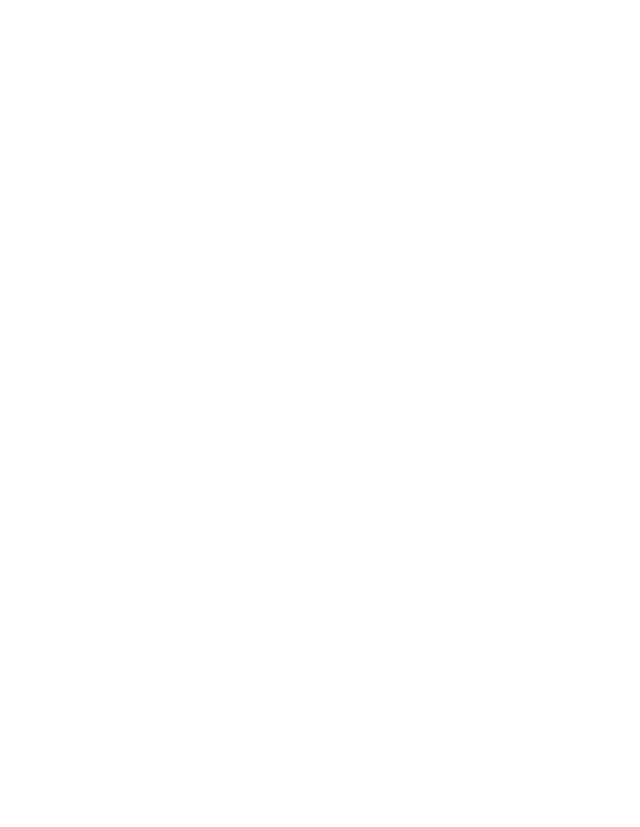
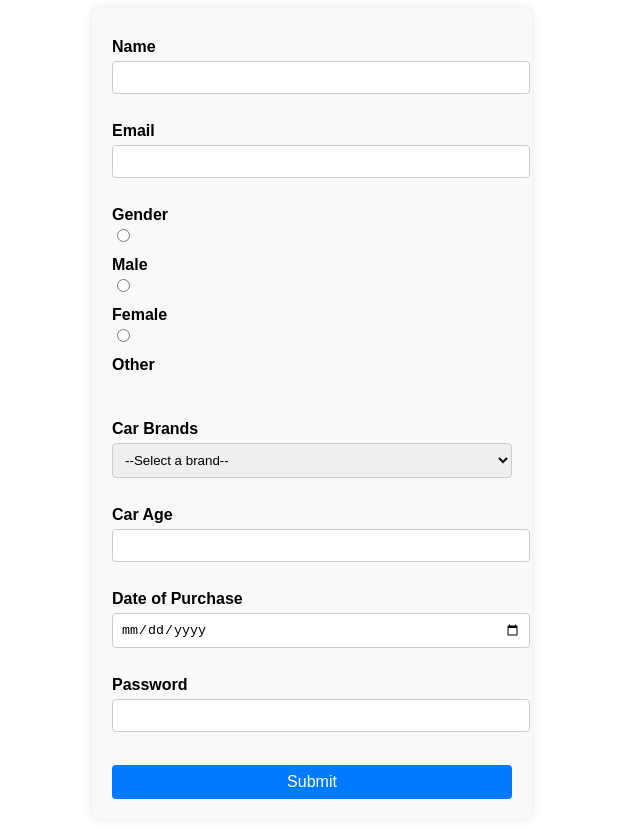
Before and after one commit to acciojob/car-insurance-form-Sufiyaan2003, a website: page main.html in a window 1280 px wide. Shown: the whole page, without its empty margins (328-968 px from the left). Before the commit the page ends 800 px from the top, so only its background shows below. Drawn offline with Linux system fonts and the light colour scheme.

Commit message:
created a submission

```diff
--- a/main.html
+++ b/main.html
@@ -4,6 +4,46 @@
 
 <head>
 	<link rel="stylesheet" href="styles.css">
+
+	<style>
+		form {
+			width: 400px;
+			margin: auto;
+			background: #f9f9f9;
+			padding: 20px;
+			border-radius: 8px;
+			box-shadow: 0px 0px 10px rgba(0,0,0,0.1);
+			font-family: Arial, sans-serif;
+		}
+		label {
+			display: block;
+			margin-top: 10px;
+			font-weight: bold;
+		}
+		input, select, button {
+			width: 100%;
+			padding: 8px;
+			margin-top: 5px;
+			border: 1px solid #ccc;
+			border-radius: 4px;
+		}
+		input[type="radio"] {
+			width: auto;
+			margin-right: 5px;
+		}
+		button[type="submit"] {
+			background: #007bff;
+			color: white;
+			border: none;
+			cursor: pointer;
+			font-size: 16px;
+			margin-top: 15px;
+		}
+		button[type="submit"]:hover {
+			background: #0056b3;
+		}
+	</style>
+
 </head>
 
 <body>
@@ -11,6 +51,42 @@
     <script type="text/javascript" src="./script.js">
 </script>
 
+	<form method="post">
+
+		<label for="name">Name</label>
+		<input type="text" id="name" required> <br><br>
+
+		<label for="email">Email</label>
+		<input type="email" id="email" required> <br><br>
+
+		<label>Gender</label>
+		<input type="radio" id="male" name="gender" value="Male" required>
+		<label for="male">Male</label>
+		<input type="radio" id="female" name="gender" value="Female" required>
+		<label for="female">Female</label>
+		<input type="radio" id="other" name="gender" value="Other" required>
+		<label for="other">Other</label> <br><br>
+
+		<label for="cars">Car Brands</label>
+		<select id="cars">
+			<option value="">--Select a brand--</option>
+			<option value="BMW">BMW</option>
+			<option value="Audi">Audi</option>
+			<option value="Mercedez">Mercedez</option>
+		</select> <br><br>
+
+		<label for="carage">Car Age</label>
+		<input type="number" id="carage" required> <br><br>
+
+		<label for="dop">Date of Purchase</label>
+		<input type="date" id="dop" required> <br><br>
+
+		<label for="password">Password</label>
+		<input type="password" id="password" required> <br><br>
+
+		<button type="submit">Submit</button>
+	</form>
+
 </body>
 
 </html>
```
